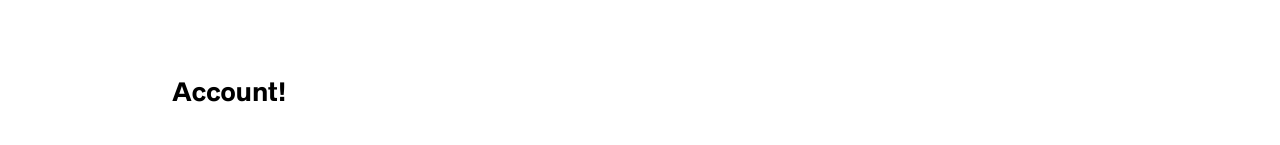
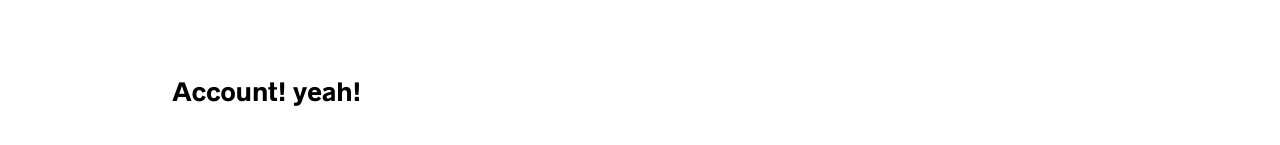
Before and after one commit to kremold/sickFits, a Next.js app in the folder fe/: page /account in a window 1280 px wide. Shown: the part 357-502 px from the top of the page. Built offline with nearby package versions, Linux system fonts and the light colour scheme.

Commit message:
test commit

```diff
--- a/fe/pages/account.js
+++ b/fe/pages/account.js
@@ -1,7 +1,7 @@
 export default function AccountPage() {
   return (
     <div>
-      <p>Account!</p>
+      <p>Account! yeah!</p>
     </div>
   );
 }
```
